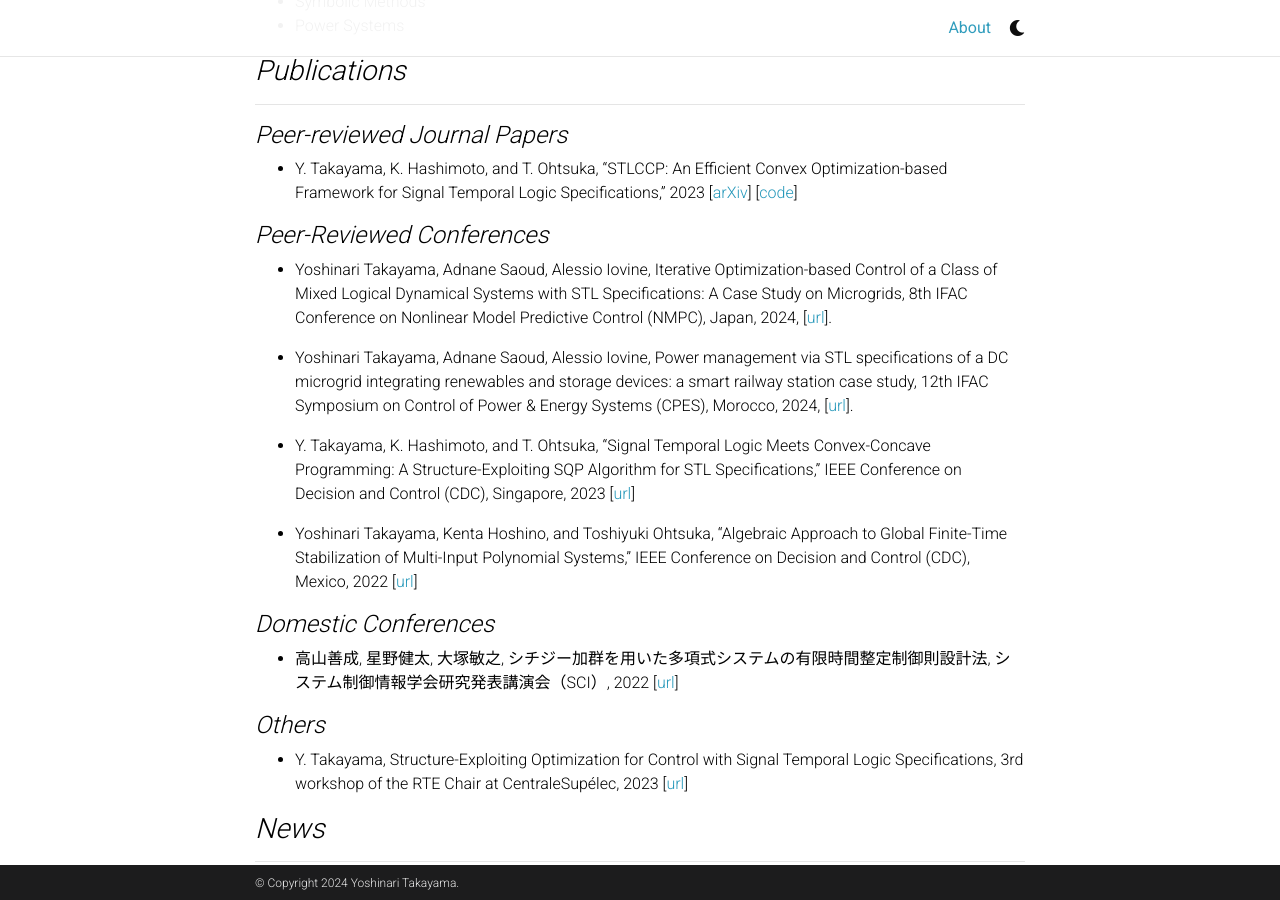
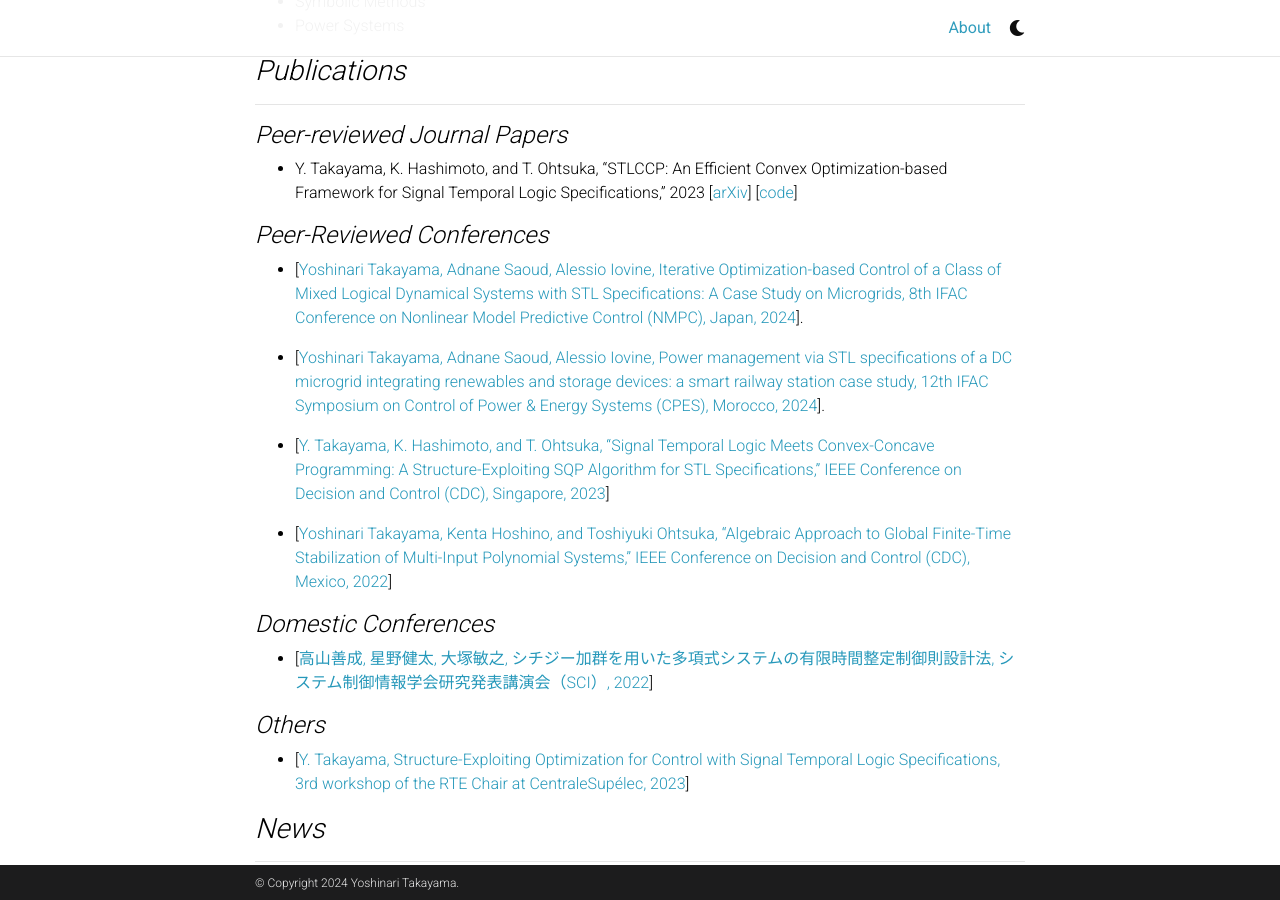
Before and after one commit to yotakayama/yotakayama.github.io, a Jekyll site: the page built from _pages/about.md, in a window 1280 px wide and 900 px high, scrolled down 579 px. Built offline with Jekyll 4.4.1, drawn with Linux system fonts in a browser that asks for light colours; comment, search, counter and statistics services are not loaded; a style sheet for code colours, icons or effects is not loaded.

Commit message:
CPES and NMPC

```diff
--- a/_pages/about.md
+++ b/_pages/about.md
@@ -58,19 +58,19 @@ Link to your social media connections, too. This theme is set up to use [Font Aw
 - Y. Takayama, K. Hashimoto, and T. Ohtsuka, "STLCCP: An Efficient Convex Optimization-based Framework for Signal Temporal Logic Specifications," 2023 [[arXiv](https://arxiv.org/abs/2305.09441)] [[code](https://github.com/yotakayama/stlccp)]
 
 #### *Peer-Reviewed Conferences*
-- Yoshinari Takayama, Adnane Saoud, Alessio Iovine, Iterative Optimization-based Control of a Class of Mixed Logical Dynamical Systems with STL Specifications: A Case Study on Microgrids, 8th IFAC Conference on Nonlinear Model Predictive Control (NMPC), Japan, 2024, [[url](https://hal.science/hal-04548049)].
+- [[Yoshinari Takayama, Adnane Saoud, Alessio Iovine, Iterative Optimization-based Control of a Class of Mixed Logical Dynamical Systems with STL Specifications: A Case Study on Microgrids, 8th IFAC Conference on Nonlinear Model Predictive Control (NMPC), Japan, 2024](https://hal.science/hal-04548049)].
 
-- Yoshinari Takayama, Adnane Saoud, Alessio Iovine, Power management via STL specifications of a DC microgrid integrating renewables and storage devices: a smart railway station case study, 12th IFAC Symposium on Control of Power & Energy Systems (CPES), Morocco, 2024, [[url](https://hal.science/hal-04576820)].
+- [[Yoshinari Takayama, Adnane Saoud, Alessio Iovine, Power management via STL specifications of a DC microgrid integrating renewables and storage devices: a smart railway station case study, 12th IFAC Symposium on Control of Power & Energy Systems (CPES), Morocco, 2024](https://hal.science/hal-04576820)].
 
-- Y. Takayama, K. Hashimoto, and T. Ohtsuka, "Signal Temporal Logic Meets Convex-Concave Programming: A Structure-Exploiting SQP Algorithm for STL Specifications," IEEE Conference on Decision and Control (CDC), Singapore, 2023 [[url](https://ieeexplore.ieee.org/document/103836055)]
+- [[Y. Takayama, K. Hashimoto, and T. Ohtsuka, "Signal Temporal Logic Meets Convex-Concave Programming: A Structure-Exploiting SQP Algorithm for STL Specifications," IEEE Conference on Decision and Control (CDC), Singapore, 2023](https://ieeexplore.ieee.org/document/103836055)]
 
-- Yoshinari Takayama, Kenta Hoshino, and Toshiyuki Ohtsuka, "Algebraic Approach to Global Finite-Time Stabilization of Multi-Input Polynomial Systems," IEEE Conference on Decision and Control (CDC), Mexico, 2022 [[url](https://ieeexplore.ieee.org/document/9992595)]
+- [[Yoshinari Takayama, Kenta Hoshino, and Toshiyuki Ohtsuka, "Algebraic Approach to Global Finite-Time Stabilization of Multi-Input Polynomial Systems," IEEE Conference on Decision and Control (CDC), Mexico, 2022](https://ieeexplore.ieee.org/document/9992595)]
 
 #### *Domestic Conferences*
-- 高山善成, 星野健太, 大塚敏之, シチジー加群を用いた多項式システムの有限時間整定制御則設計法, システム制御情報学会研究発表講演会（SCI）, 2022 [[url](https://cir.nii.ac.jp/crid/1520010842629404544)]
+- [[高山善成, 星野健太, 大塚敏之, シチジー加群を用いた多項式システムの有限時間整定制御則設計法, システム制御情報学会研究発表講演会（SCI）, 2022](https://cir.nii.ac.jp/crid/1520010842629404544)]
 
 #### *Others*
-- Y. Takayama, Structure-Exploiting Optimization for Control with Signal Temporal Logic Specifications, 3rd workshop of the RTE Chair at CentraleSupélec, 2023 [[url](https://csrte23.sciencesconf.org/)]
+- [[Y. Takayama, Structure-Exploiting Optimization for Control with Signal Temporal Logic Specifications, 3rd workshop of the RTE Chair at CentraleSupélec, 2023](https://csrte23.sciencesconf.org/)]
 
 
 <!--
```
